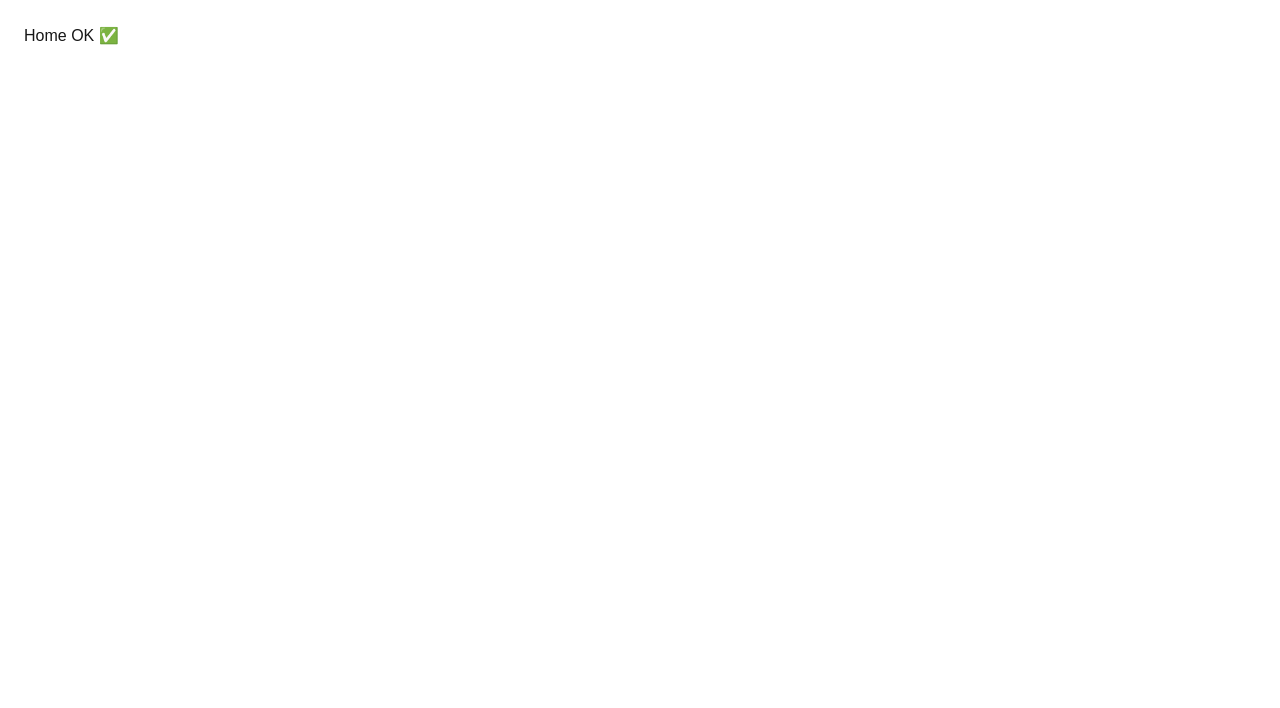
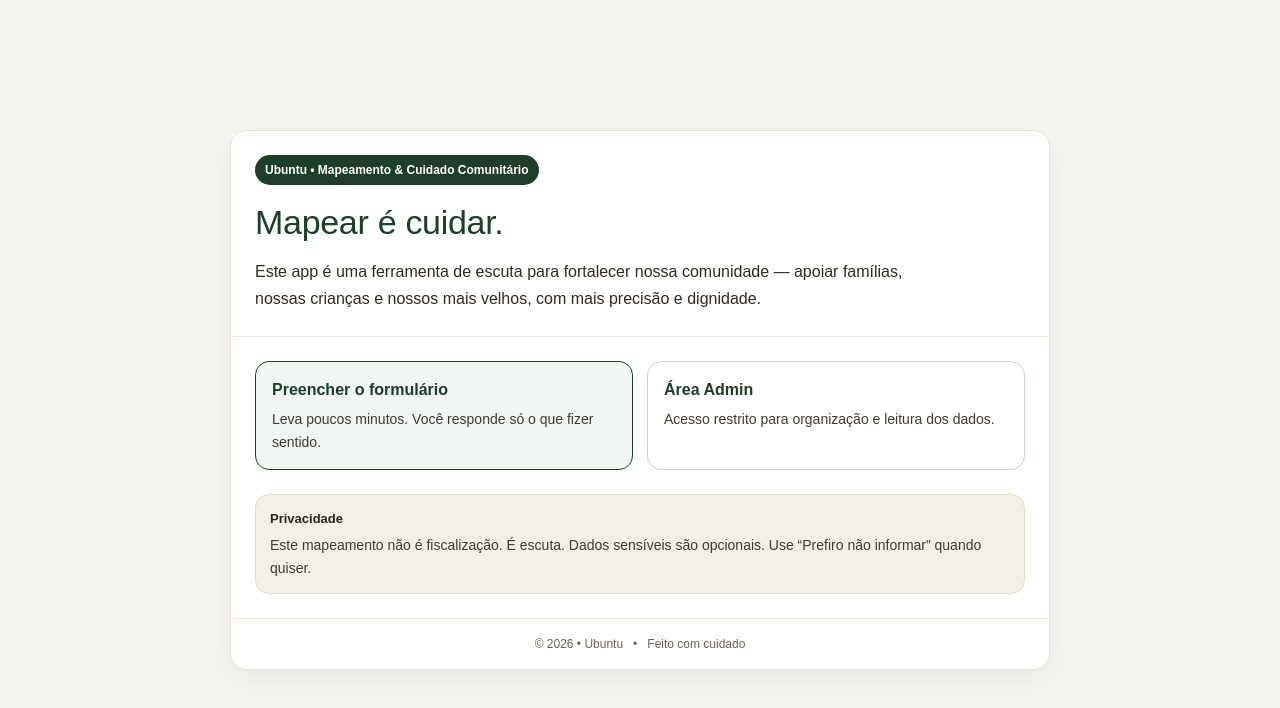
Before and after one commit to familiaorun/Ubuntu-Plataforma-de-Mapeamento-e-Cuidado-Comunit-rio, a Next.js app: page / in a window 1280 px wide. Shown: the top 708 px of the page. Built offline with nearby package versions, Linux system fonts and the light colour scheme.

Commit message:
improve home page

```diff
--- a/app/page.tsx
+++ b/app/page.tsx
@@ -1,3 +1,155 @@
 export default function Page() {
-  return <div style={{ padding: 24 }}>Home OK ✅</div>
+  return (
+    <main style={styles.page}>
+      <div style={styles.card}>
+        <div style={styles.header}>
+          <div style={styles.badge}>Ubuntu • Mapeamento & Cuidado Comunitário</div>
+          <h1 style={styles.h1}>Mapear é cuidar.</h1>
+          <p style={styles.lead}>
+            Este app é uma ferramenta de escuta para fortalecer nossa comunidade — apoiar famílias, nossas crianças e
+            nossos mais velhos, com mais precisão e dignidade.
+          </p>
+        </div>
+
+        <div style={styles.grid}>
+          <a href="/formulario" style={{ ...styles.action, ...styles.primary }}>
+            <div style={styles.actionTitle}>Preencher o formulário</div>
+            <div style={styles.actionDesc}>Leva poucos minutos. Você responde só o que fizer sentido.</div>
+          </a>
+
+          <a href="/admin" style={styles.action}>
+            <div style={styles.actionTitle}>Área Admin</div>
+            <div style={styles.actionDesc}>Acesso restrito para organização e leitura dos dados.</div>
+          </a>
+        </div>
+
+        <div style={styles.box}>
+          <div style={styles.boxTitle}>Privacidade</div>
+          <p style={styles.p}>
+            Este mapeamento não é fiscalização. É escuta. Dados sensíveis são opcionais. Use “Prefiro não informar” quando
+            quiser.
+          </p>
+        </div>
+
+        <footer style={styles.footer}>
+          <span style={styles.footerText}>© {new Date().getFullYear()} • Ubuntu</span>
+          <span style={styles.footerDot}>•</span>
+          <span style={styles.footerText}>Feito com cuidado</span>
+        </footer>
+      </div>
+    </main>
+  )
 }
+
+const styles: Record<string, React.CSSProperties> = {
+  page: {
+    minHeight: '100vh',
+    background: '#f7f5f1',
+    display: 'flex',
+    alignItems: 'center',
+    justifyContent: 'center',
+    padding: 18,
+  },
+  card: {
+    width: '100%',
+    maxWidth: 820,
+    background: '#ffffff',
+    border: '1px solid #e7e1d8',
+    borderRadius: 16,
+    boxShadow: '0 10px 30px rgba(0,0,0,0.06)',
+    overflow: 'hidden',
+  },
+  header: {
+    padding: 24,
+    borderBottom: '1px solid #eee8df',
+  },
+  badge: {
+    display: 'inline-block',
+    background: '#1f3d2b',
+    color: '#fff',
+    padding: '6px 10px',
+    borderRadius: 999,
+    fontSize: 12,
+    fontWeight: 700,
+    marginBottom: 12,
+  },
+  h1: {
+    margin: 0,
+    fontSize: 34,
+    color: '#1f3d2b',
+    letterSpacing: -0.3,
+  },
+  lead: {
+    marginTop: 10,
+    marginBottom: 0,
+    color: '#2f2a24',
+    fontSize: 16,
+    lineHeight: 1.7,
+    maxWidth: 680,
+  },
+  grid: {
+    padding: 24,
+    display: 'grid',
+    gap: 14,
+    gridTemplateColumns: 'repeat(auto-fit, minmax(260px, 1fr))',
+  },
+  action: {
+    display: 'block',
+    textDecoration: 'none',
+    border: '1px solid #d7cfc5',
+    borderRadius: 14,
+    padding: 16,
+    background: '#fff',
+    color: '#1f1b16',
+  },
+  primary: {
+    border: '1px solid #1f3d2b',
+    background: '#f1f6f3',
+  },
+  actionTitle: {
+    fontSize: 16,
+    fontWeight: 800,
+    color: '#1f3d2b',
+    marginBottom: 6,
+  },
+  actionDesc: {
+    fontSize: 14,
+    color: '#3f3a33',
+    lineHeight: 1.6,
+  },
+  box: {
+    margin: '0 24px 24px',
+    background: '#f2efe8',
+    border: '1px solid #e2d8cb',
+    padding: 14,
+    borderRadius: 14,
+  },
+  boxTitle: {
+    fontSize: 13,
+    fontWeight: 800,
+    color: '#2a241f',
+    marginBottom: 6,
+  },
+  p: {
+    margin: 0,
+    color: '#3f3a33',
+    lineHeight: 1.6,
+    fontSize: 14,
+  },
+  footer: {
+    padding: 16,
+    borderTop: '1px solid #eee8df',
+    display: 'flex',
+    gap: 10,
+    alignItems: 'center',
+    justifyContent: 'center',
+  },
+  footerText: {
+    fontSize: 12,
+    color: '#6b6258',
+  },
+  footerDot: {
+    fontSize: 12,
+    color: '#6b6258',
+  },
+}
```
